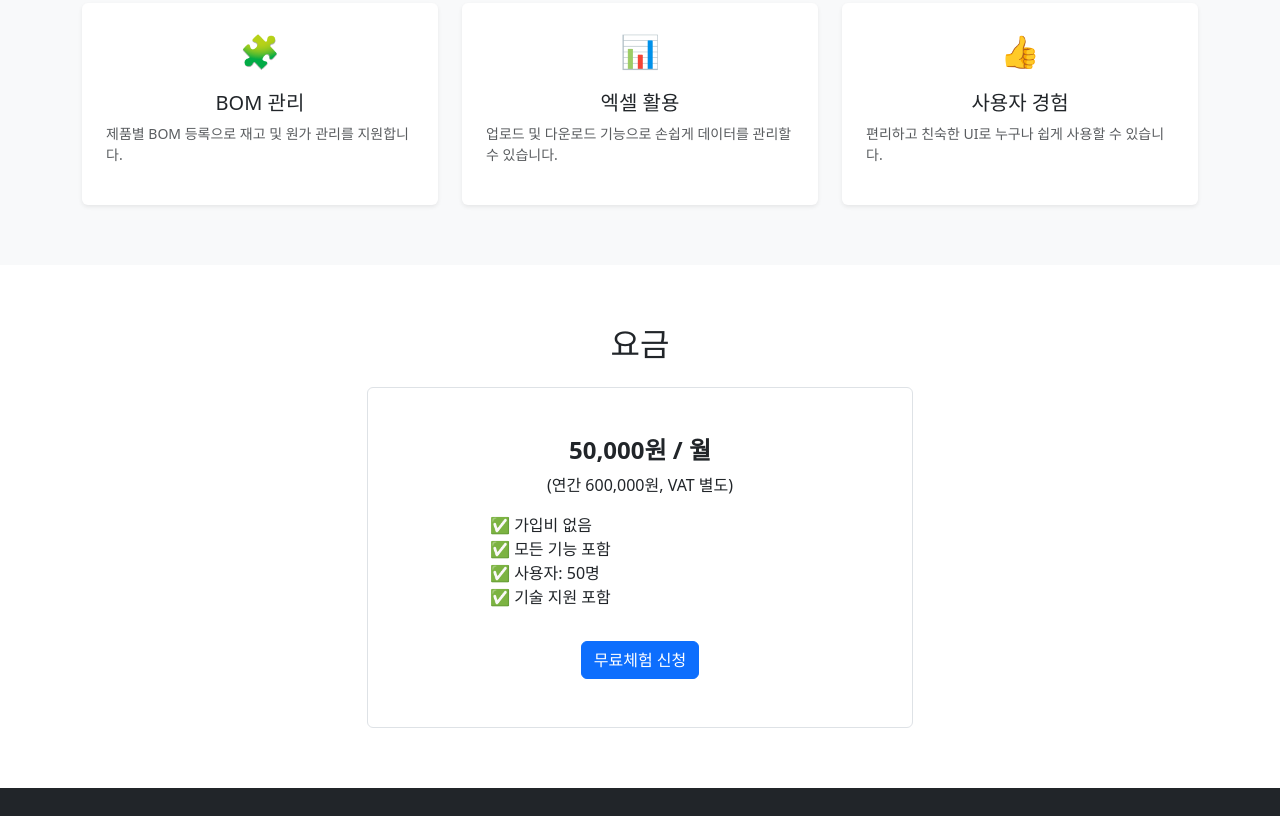
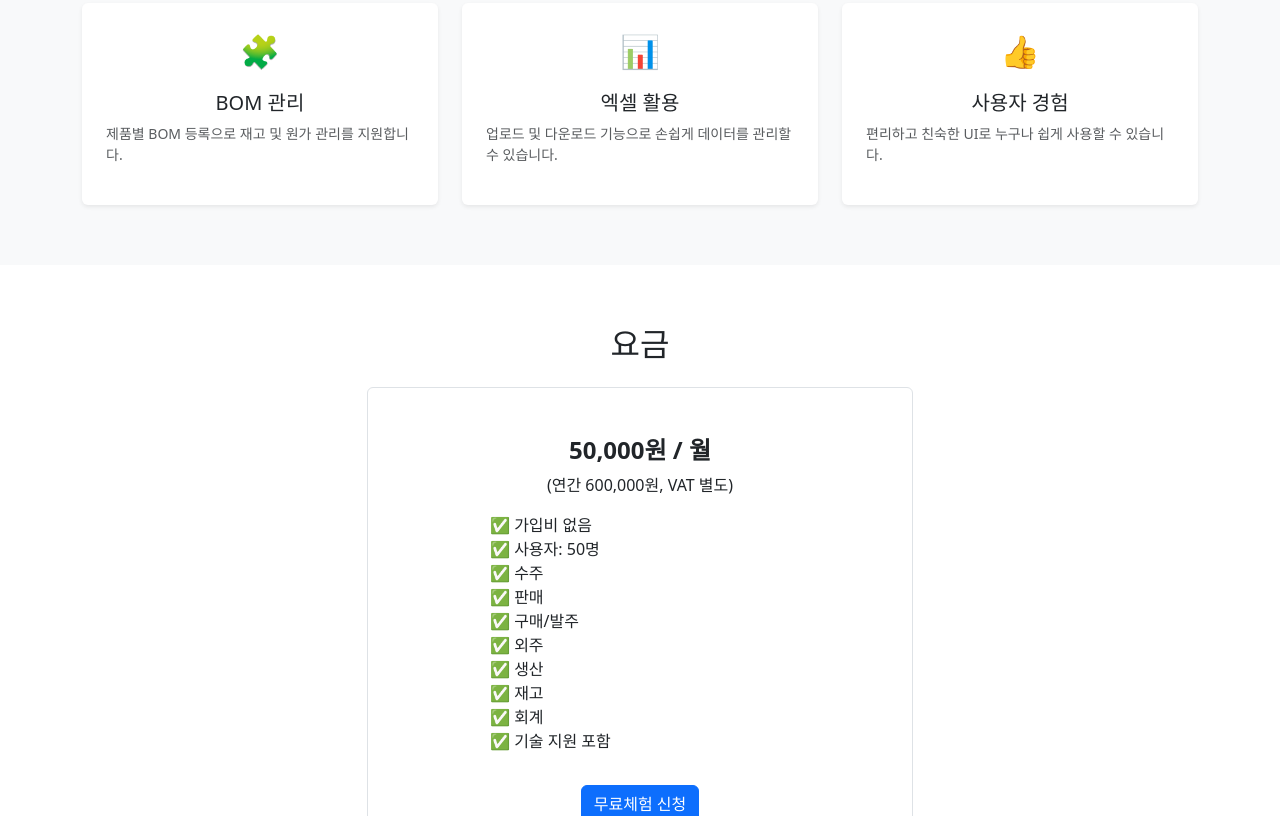
Before and after one commit to csleedev22/csweb-homepage, a plain HTML site: page index.html in a window 1280 px wide. Shown: the part 1984-2800 px from the top of the page. Drawn offline with nearby package versions, Linux system fonts and the light colour scheme.

Commit message:
일부수정정

```diff
--- a/index.html
+++ b/index.html
@@ -22,7 +22,7 @@
                         <li class="nav-item"><a class="nav-link" href="#home">홈</a></li>
                         <li class="nav-item"><a class="nav-link" href="#services">서비스소개</a></li>
                         <li class="nav-item"><a class="nav-link" href="#advantages">장점</a></li>
-                        <li class="nav-item"><a class="nav-link" href="#pricing">요금</a></li>
+                        <li class="nav-item"><a class="nav-link" href="#pricing">가격</a></li>
                     </ul>
                 </div>
             </div>
@@ -188,8 +188,14 @@
                         <p>(연간 600,000원, VAT 별도)</p>
                         <ul class="list-unstyled text-start mx-auto" style="max-width:300px;">
                             <li>✅ 가입비 없음</li>
-                            <li>✅ 모든 기능 포함</li>
                             <li>✅ 사용자: 50명</li>
+                            <li>✅ 수주</li>
+                            <li>✅ 판매</li>
+                            <li>✅ 구매/발주</li>
+                            <li>✅ 외주</li>
+                            <li>✅ 생산</li>
+                            <li>✅ 재고</li>
+                            <li>✅ 회계</li>
                             <li>✅ 기술 지원 포함</li>
                         </ul>
                         <a href="#home" class="btn btn-primary mt-3">무료체험 신청</a>
```
